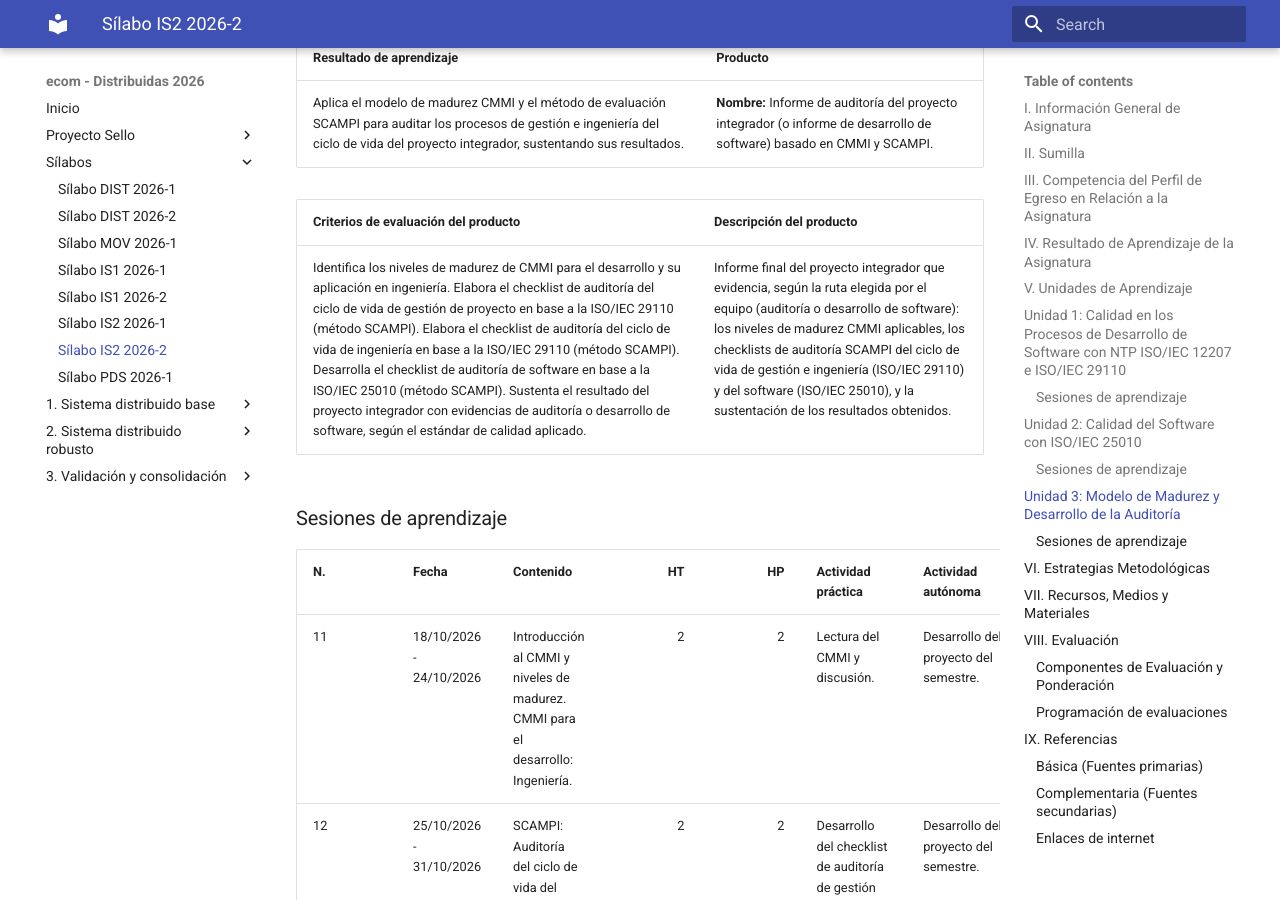
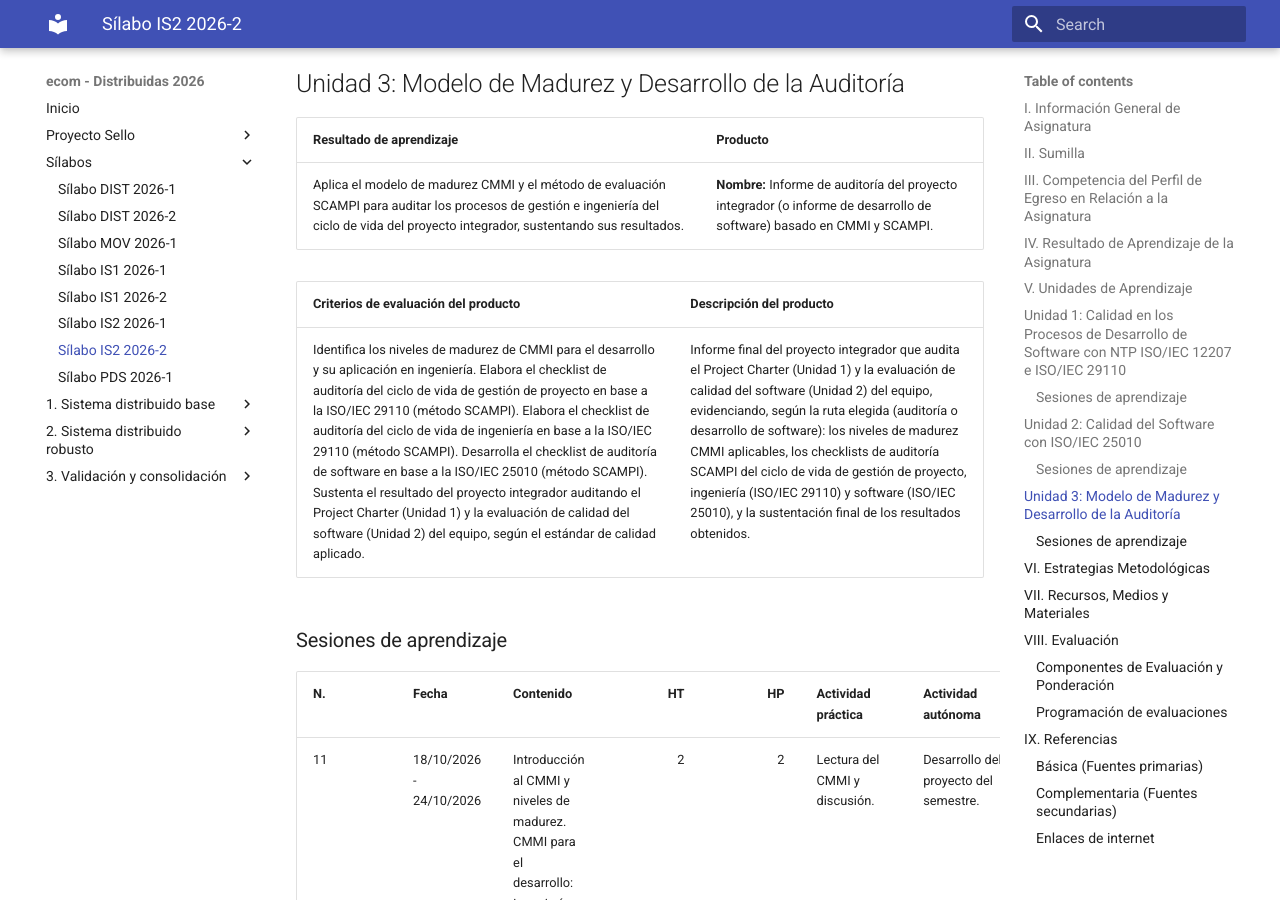
Before and after one commit to 261dist/ecom, an MkDocs documentation site: the page built from docs/silabo_is2_2026_2.md, in a window 1280 px wide and 900 px high, scrolled down 5755 px. Built offline with MkDocs 1.6.1 and Material for MkDocs 9.7.7, drawn with Linux system fonts in a browser that asks for light colours; some of the changed text lies outside the part shown.

Commit message:
first commit

```diff
--- a/docs/silabo_is2_2026_2.md
+++ b/docs/silabo_is2_2026_2.md
@@ -34,7 +34,7 @@
 | Resultado de aprendizaje | Producto académico |
 |---|---|
 | Evalúa la calidad de los procesos y del producto de un proyecto de desarrollo de software aplicando la NTP ISO/IEC 12207, la ISO/IEC 29110, la ISO/IEC 25010 y el modelo de madurez CMMI, auditando su ciclo de vida mediante el método SCAMPI. | **Nombre:** Informe de auditoría de calidad y madurez del proyecto integrador (o informe de desarrollo de software) basado en NTP ISO/IEC 12207, ISO/IEC 29110, ISO/IEC 25010 y CMMI. |
-|  | **Descripción:** El estudiante audita (o desarrolla, según la ruta elegida por el equipo) un proyecto de software aplicando el modelamiento de procesos y las métricas de la NTP ISO/IEC 12207, los procesos de gestión e ingeniería de la ISO/IEC 29110 para pequeñas entidades, el modelo de calidad y las métricas de producto de la ISO/IEC 25010, y los niveles de madurez CMMI evaluados mediante el método SCAMPI. Se definen los siguientes entregables: Project Charter, checklist de auditoría de gestión e ingeniería, evaluación de calidad de software, y el informe final de auditoría (o de desarrollo de software) sustentado por el equipo. |
+|  | **Descripción:** El estudiante audita (o desarrolla, según la ruta elegida por el equipo) un proyecto de software aplicando el modelamiento de procesos y las métricas de la NTP ISO/IEC 12207, los procesos de gestión e ingeniería de la ISO/IEC 29110 para pequeñas entidades, el modelo de calidad y las métricas de producto de la ISO/IEC 25010, y los niveles de madurez CMMI evaluados mediante el método SCAMPI. Se definen los siguientes entregables acumulativos: Project Charter (Unidad 1); evaluación de calidad del software según la ISO/IEC 25010 (Unidad 2); y checklists de auditoría SCAMPI de gestión de proyecto, ingeniería (ISO/IEC 29110) y software (ISO/IEC 25010), junto con el informe final de auditoría (o de desarrollo de software) que audita y consolida los productos de las Unidades 1 y 2, sustentado por el equipo (Unidad 3). |
 
 ## V. Unidades de Aprendizaje
 
@@ -86,7 +86,7 @@
 
 | Criterios de evaluación del producto | Descripción del producto |
 |---|---|
-| Identifica los niveles de madurez de CMMI para el desarrollo y su aplicación en ingeniería. Elabora el checklist de auditoría del ciclo de vida de gestión de proyecto en base a la ISO/IEC 29110 (método SCAMPI). Elabora el checklist de auditoría del ciclo de vida de ingeniería en base a la ISO/IEC 29110 (método SCAMPI). Desarrolla el checklist de auditoría de software en base a la ISO/IEC 25010 (método SCAMPI). Sustenta el resultado del proyecto integrador con evidencias de auditoría o desarrollo de software, según el estándar de calidad aplicado. | Informe final del proyecto integrador que evidencia, según la ruta elegida por el equipo (auditoría o desarrollo de software): los niveles de madurez CMMI aplicables, los checklists de auditoría SCAMPI del ciclo de vida de gestión e ingeniería (ISO/IEC 29110) y del software (ISO/IEC 25010), y la sustentación de los resultados obtenidos. |
+| Identifica los niveles de madurez de CMMI para el desarrollo y su aplicación en ingeniería. Elabora el checklist de auditoría del ciclo de vida de gestión de proyecto en base a la ISO/IEC 29110 (método SCAMPI). Elabora el checklist de auditoría del ciclo de vida de ingeniería en base a la ISO/IEC 29110 (método SCAMPI). Desarrolla el checklist de auditoría de software en base a la ISO/IEC 25010 (método SCAMPI). Sustenta el resultado del proyecto integrador auditando el Project Charter (Unidad 1) y la evaluación de calidad del software (Unidad 2) del equipo, según el estándar de calidad aplicado. | Informe final del proyecto integrador que audita el Project Charter (Unidad 1) y la evaluación de calidad del software (Unidad 2) del equipo, evidenciando, según la ruta elegida (auditoría o desarrollo de software): los niveles de madurez CMMI aplicables, los checklists de auditoría SCAMPI del ciclo de vida de gestión de proyecto, ingeniería (ISO/IEC 29110) y software (ISO/IEC 25010), y la sustentación final de los resultados obtenidos. |
 
 ### Sesiones de aprendizaje
 
```
